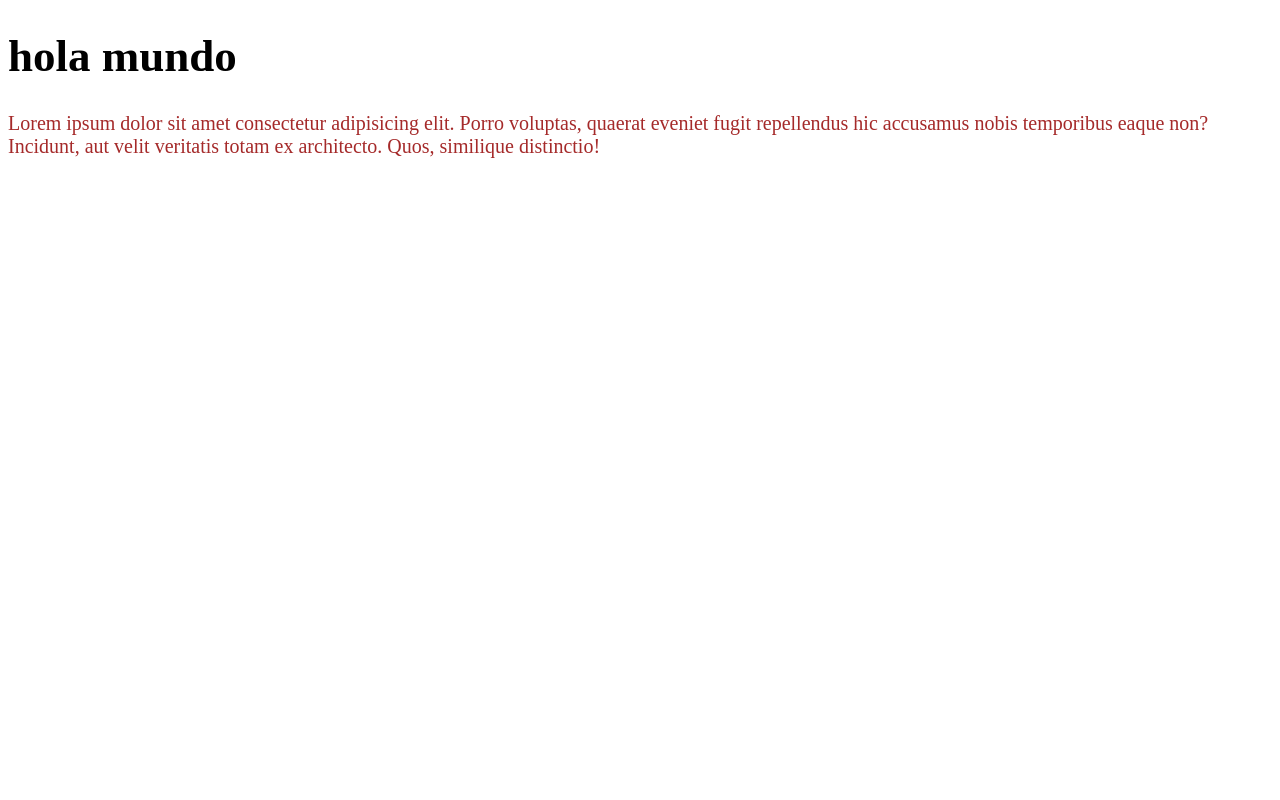
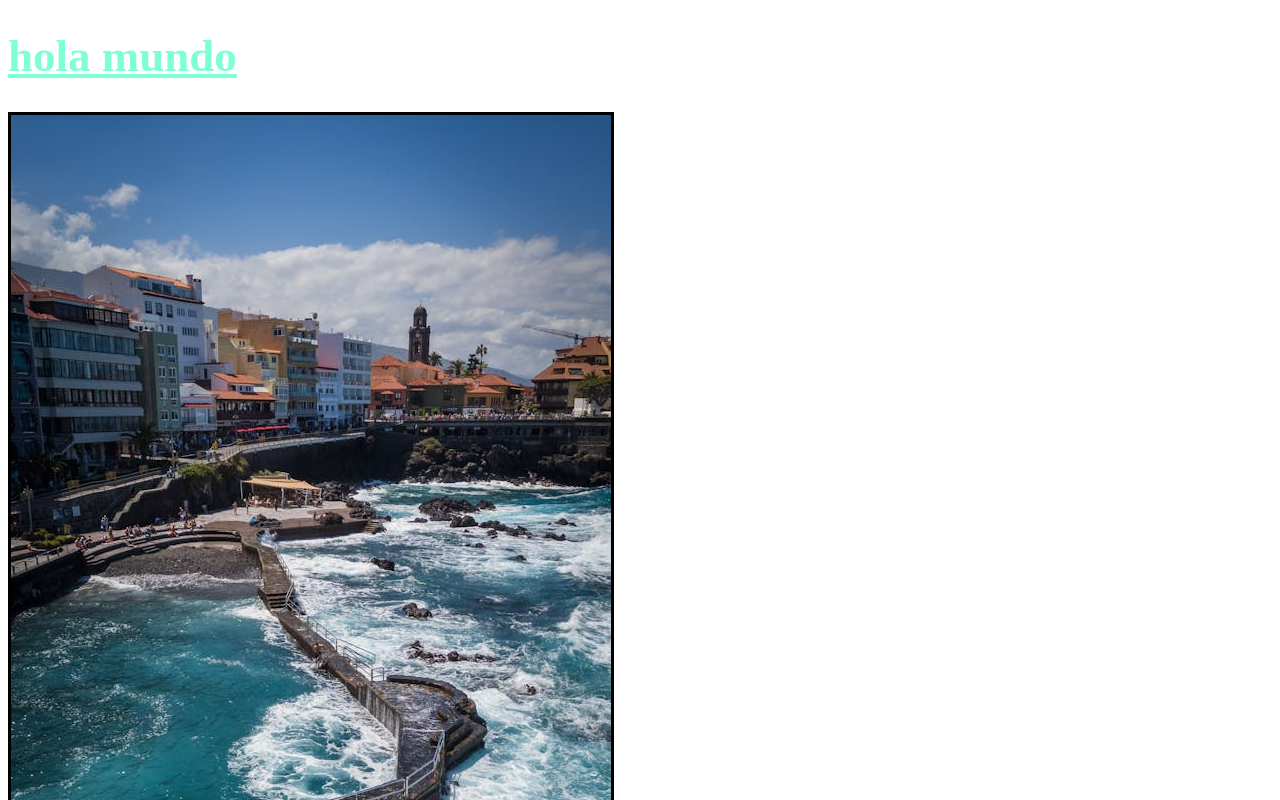
Before and after one commit to JuanChazarreta/miprueba_utn, a plain HTML site: page index.html in a window 1280 px wide. Shown: the top 800 px of the page. Drawn offline with Linux system fonts and the light colour scheme.

Commit message:
agregue una img

```diff
--- a/css/styles.css
+++ b/css/styles.css
@@ -1,7 +1,12 @@
-p {
+h1 {
+    text-decoration: underline;
+    font-size: 45px;
+    color: aquamarine;
+}
+img {
+    border: 3px solid black;
+}
+p{
     font-size: 20px;
     color: brown;
 }
-h1 {
-    font-size: 45px;
-}
--- a/index.html
+++ b/index.html
@@ -10,8 +10,8 @@
     <header></header>
     <main>
         <h1>hola mundo</h1>
+        <img src="img/fotocosta.jpeg" alt="Vista Costera En Puerto De La Cruz">
         <p>Lorem ipsum dolor sit amet consectetur adipisicing elit. Porro voluptas, quaerat eveniet fugit repellendus hic accusamus nobis temporibus eaque non? Incidunt, aut velit veritatis totam ex architecto. Quos, similique distinctio!</p>
-
     </main>
     <footer></footer>
 </body>
```
Also changed, not shown: img/fotocosta.jpeg (added).
